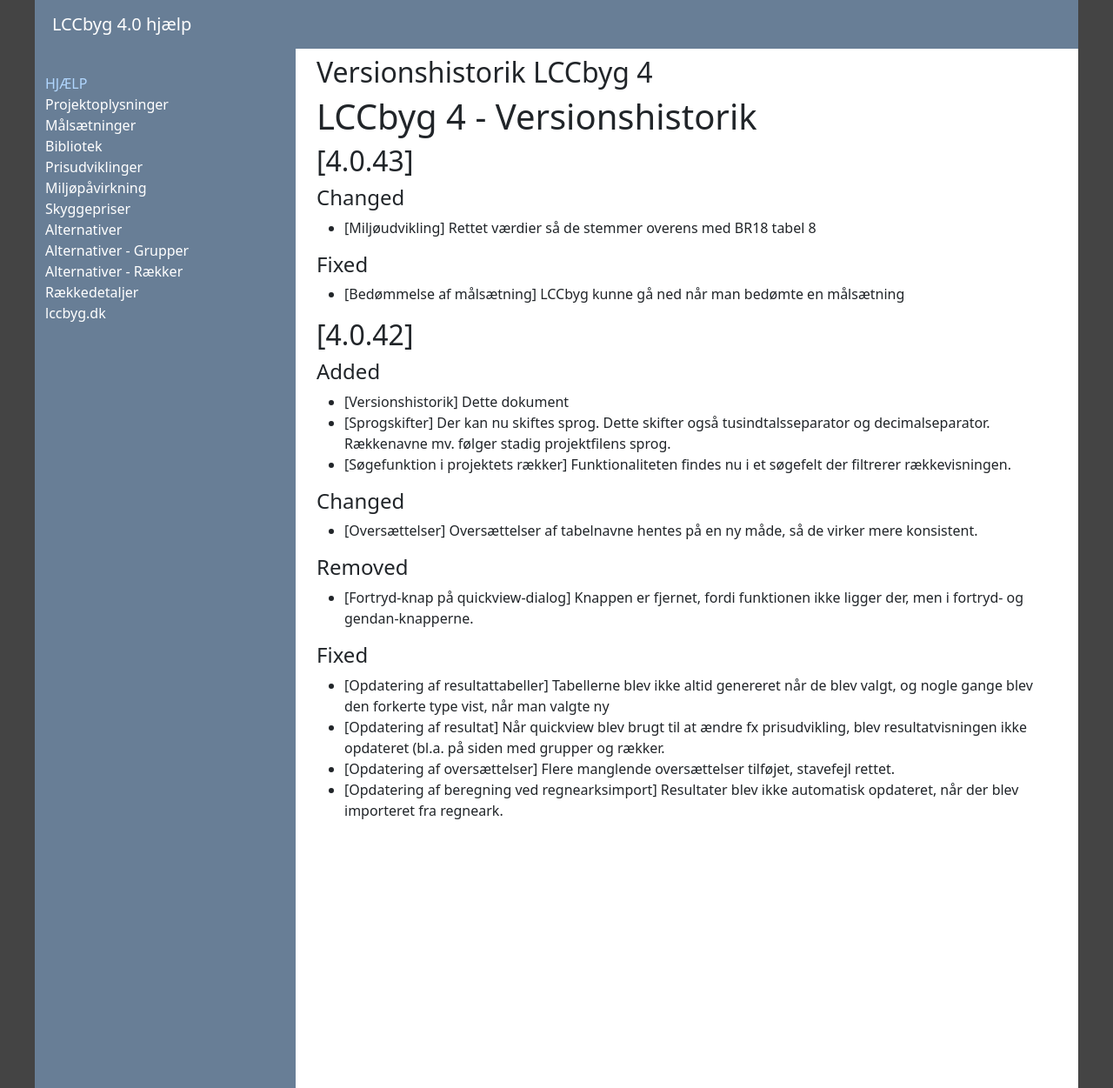
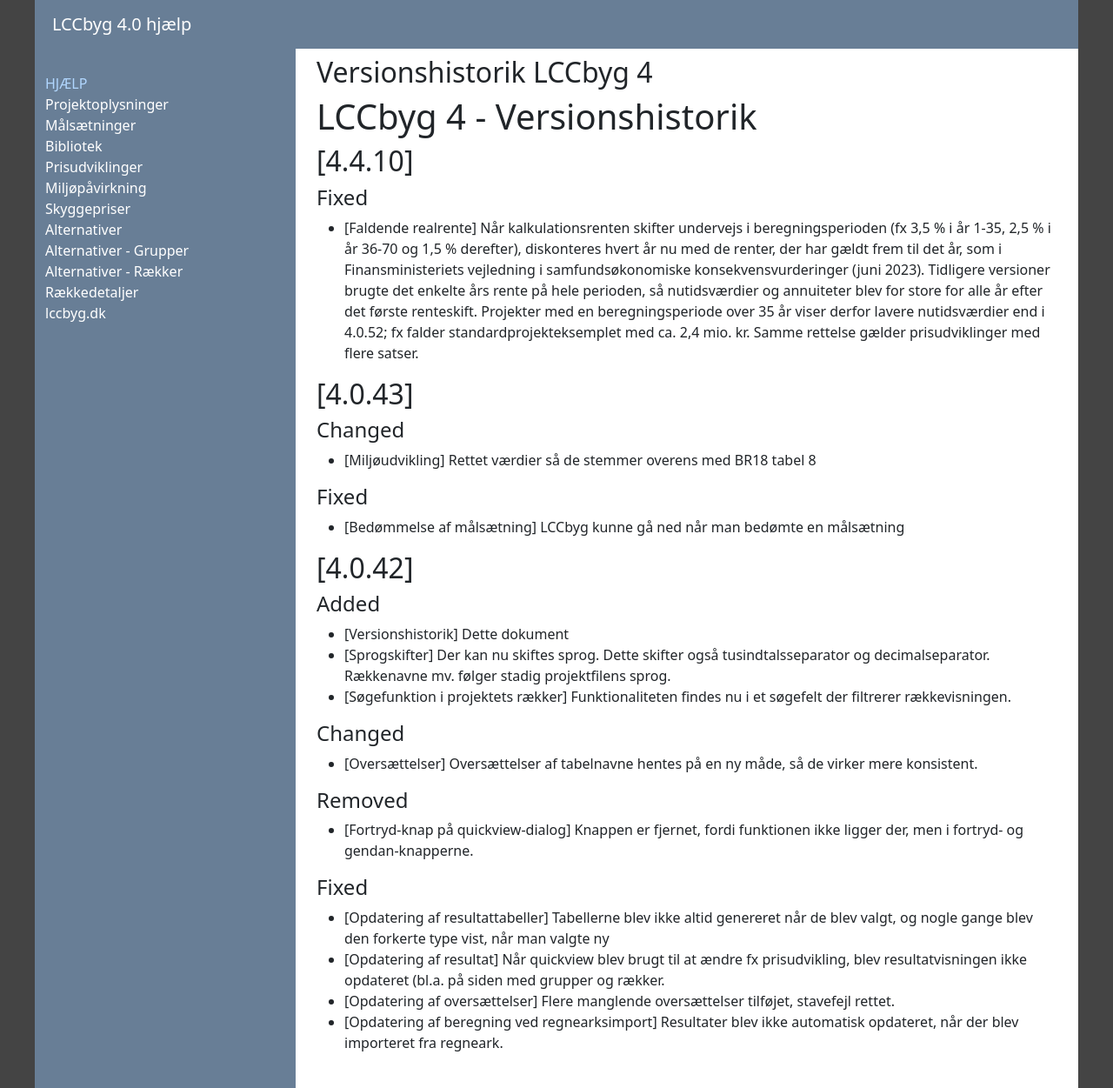
Before and after one commit to LccBuild/lccbyg-docs, a Jekyll site: the page built from docs/help/44/da/versionhistory.md, in a window 1280 px wide. Shown: the whole page at 87% size. Built offline with Jekyll 4.4.1, drawn with Linux system fonts in a browser that asks for light colours.

Commit message:
Versionshistorik 4.4.10: diskontering med faldende realrente
Co-Authored-By: Claude Opus 5.5 <noreply@anthropic.com>

```diff
--- a/docs/help/44/da/versionhistory.md
+++ b/docs/help/44/da/versionhistory.md
@@ -6,6 +6,11 @@ search: false
 ---
 
 # LCCbyg 4 - Versionshistorik
+
+## [4.4.10]
+
+#### Fixed
+- [Faldende realrente] Når kalkulationsrenten skifter undervejs i beregningsperioden (fx 3,5 % i år 1-35, 2,5 % i år 36-70 og 1,5 % derefter), diskonteres hvert år nu med de renter, der har gældt frem til det år, som i Finansministeriets vejledning i samfundsøkonomiske konsekvensvurderinger (juni 2023). Tidligere versioner brugte det enkelte års rente på hele perioden, så nutidsværdier og annuiteter blev for store for alle år efter det første renteskift. Projekter med en beregningsperiode over 35 år viser derfor lavere nutidsværdier end i 4.0.52; fx falder standardprojekteksemplet med ca. 2,4 mio. kr. Samme rettelse gælder prisudviklinger med flere satser.
 
 ## [4.0.43]
 
```
